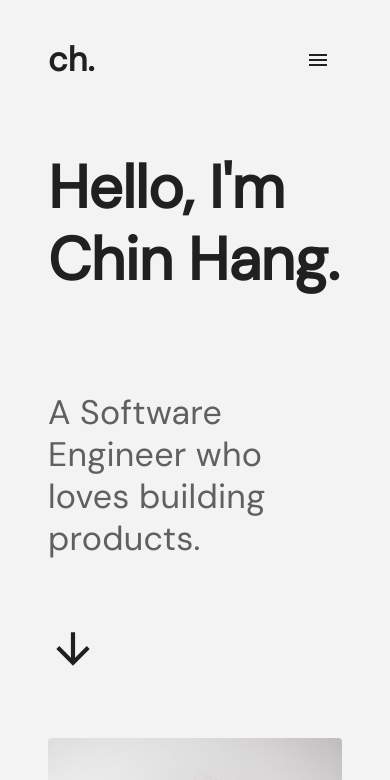
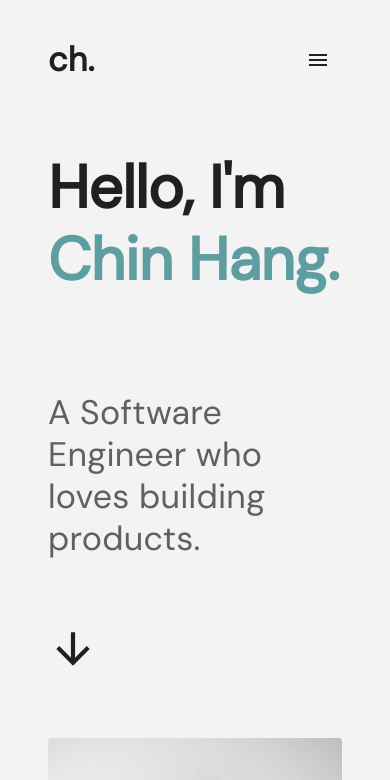
Before and after one commit to CookieHoodie/cookiehoodie.github.io, a Next.js app: page / in a window 390 px wide. Shown: the top 780 px of the page. Built offline with nearby package versions, Linux system fonts and the light colour scheme.

Commit message:
Change intro name color and project divider small screen appearance

```diff
--- a/components/Intro.js
+++ b/components/Intro.js
@@ -1,4 +1,5 @@
 import { Typography } from "@mui/material";
+import Box from "@mui/material/Box";
 import Grid from "@mui/material/Grid";
 import IconButton from "@mui/material/IconButton";
 import { Container } from "@mui/system";
@@ -6,8 +7,15 @@ import BackgroundBox from "./BackgroundBox";
 import ArrowDownwardIcon from "@mui/icons-material/ArrowDownward";
 
 const name = "Chin Hang";
-const intro = `Hello, I'm
-${name}.`;
+const intro = (
+  <>
+    Hello, I'm
+    <br/>
+    <Box component="span" sx={{ color: "cadetblue" }}>
+      {name}.
+    </Box>
+  </>
+);
 const description = "A Software Engineer who loves building products.";
 
 function Intro() {
@@ -22,7 +30,7 @@ function Intro() {
           <Grid item xs={12} sm={6}>
             <Typography
               variant="h2"
-              sx={{ fontWeight: "bold", whiteSpace: "pre-line" }}
+              sx={{ fontWeight: "bold" }}
             >
               {intro}
             </Typography>
--- a/components/Projects.js
+++ b/components/Projects.js
@@ -290,7 +290,7 @@ function Projects() {
             <Divider variant="" sx={{ display: { md: "none" }, my: 8 }} />
           </Box>
         ))}
-        <Divider sx={{ mt: 15, mb: 2 }} />
+        <Divider sx={{ mt: {xs: 0, md: 15}, mb: 2 }} />
       </Container>
     </BackgroundBox>
   );
```
